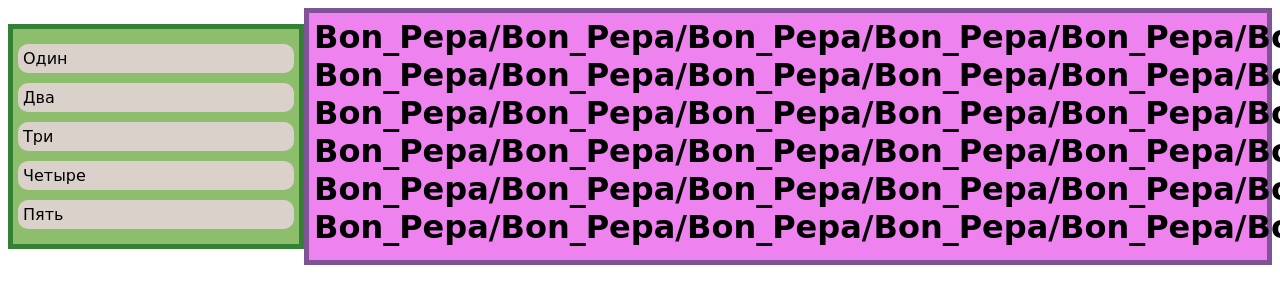
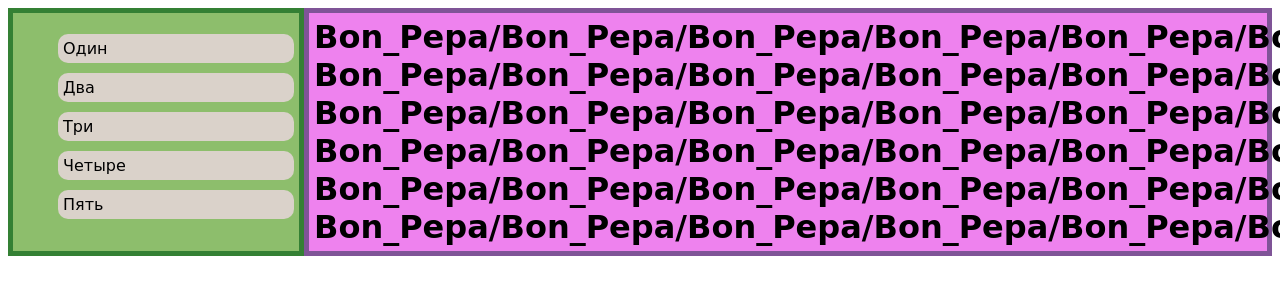
Before and after one commit to Bon-pepa/web-programm, a plain HTML site: page lesson11/index.html in a window 1280 px wide. Shown: the top 304 px of the page. Drawn offline with Linux system fonts and the light colour scheme.

Commit message:
Update index.html

```diff
--- a/lesson11/index.html
+++ b/lesson11/index.html
@@ -38,13 +38,15 @@
 </head>
 <body>
     <div class="container">
-        <ul class="box-1 spisok">
+        <div class="box-1">
+        <ul class="spisok">
             <li>Один</li>
             <li>Два</li>
             <li>Три</li>
             <li>Четыре</li>
             <li>Пять</li>
         </ul>
+        </div>
          <div class="box-2" >Bon_Pepa/Bon_Pepa/Bon_Pepa/Bon_Pepa/Bon_Pepa/Bon_Pepa/ <br> Bon_Pepa/Bon_Pepa/Bon_Pepa/Bon_Pepa/Bon_Pepa/Bon_Pepa/ <br> Bon_Pepa/Bon_Pepa/Bon_Pepa/Bon_Pepa/Bon_Pepa/Bon_Pepa/ <br> Bon_Pepa/Bon_Pepa/Bon_Pepa/Bon_Pepa/Bon_Pepa/Bon_Pepa/ <br> Bon_Pepa/Bon_Pepa/Bon_Pepa/Bon_Pepa/Bon_Pepa/Bon_Pepa/ <br> Bon_Pepa/Bon_Pepa/Bon_Pepa/Bon_Pepa/Bon_Pepa/Bon_Pepa/ <br></div>
     </div>
 </body>
```
